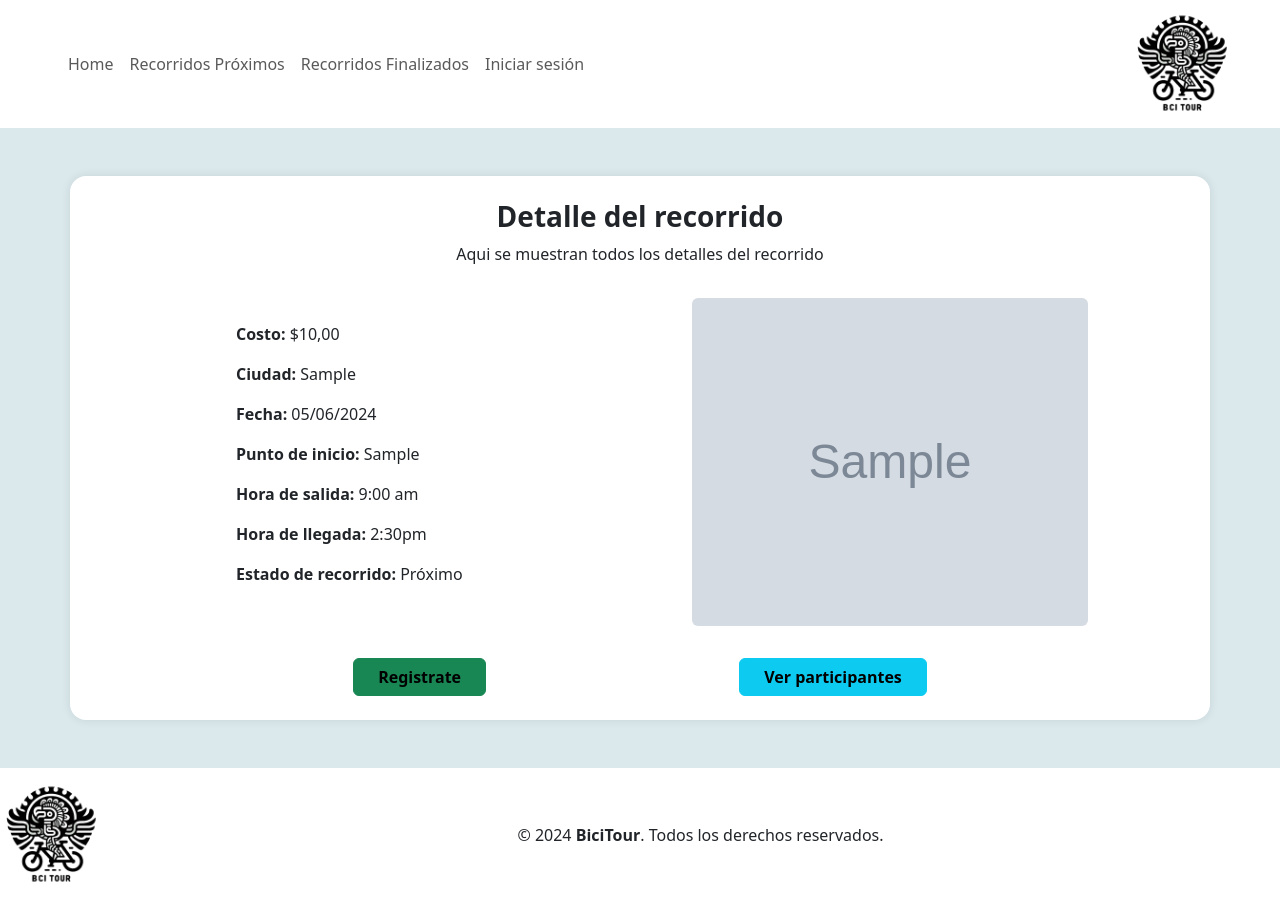
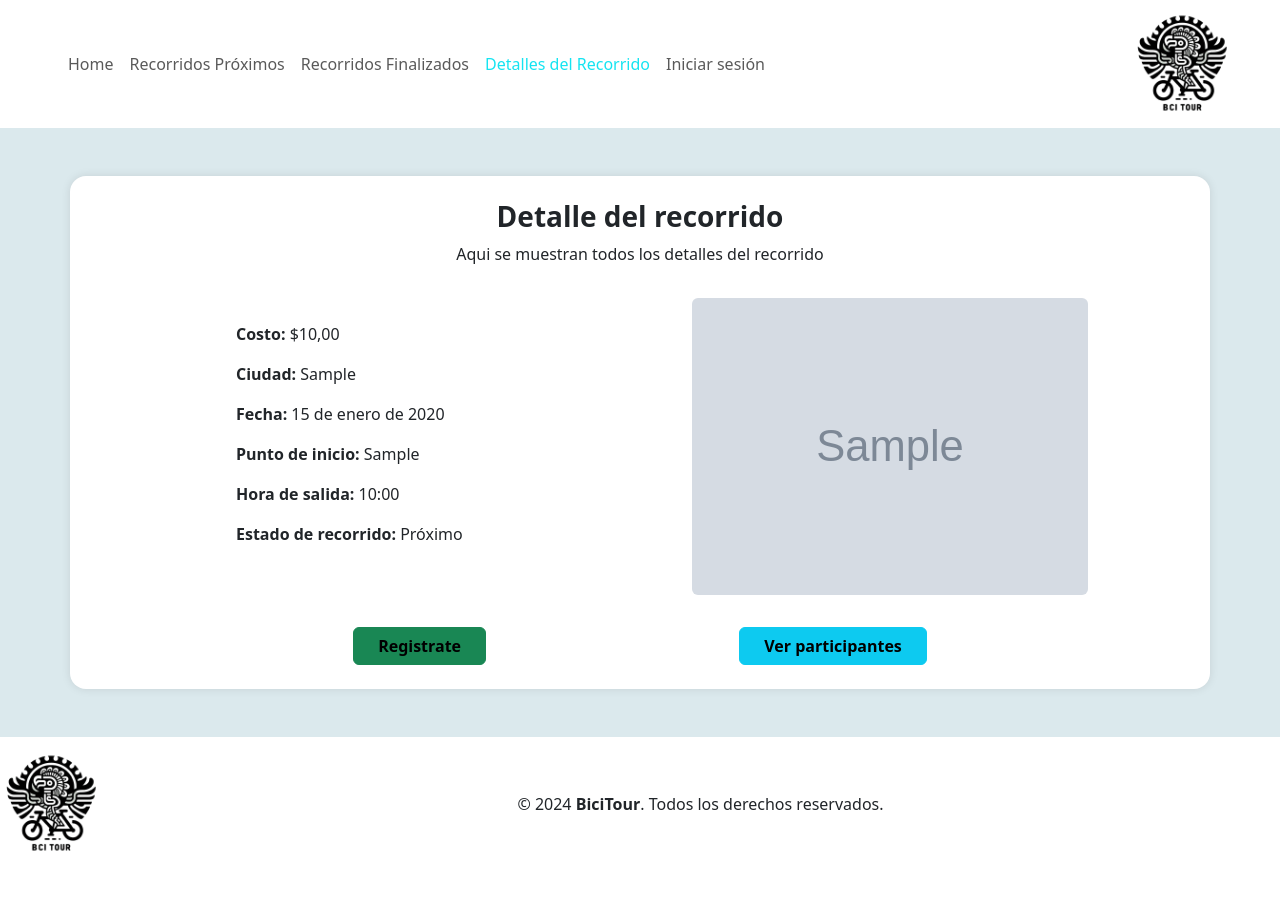
Before and after one commit to GabrielUTM/proyecto-bicitour, a Django app: page /detalle/1 in a window 1280 px wide. After the commit the page ends 851 px from the top, so only its background shows below. Run offline with Django 5.2, Linux system fonts and the light colour scheme; tables that the repository leaves empty hold one stand-in row (values such as "Sample post"); grey boxes marked "Sample" are stand-in pictures; some libraries are stand-ins or nearby versions.

Commit message:
correcion en template detalle recorrido, footer en el admin, y fecha en los recorridos

```diff
--- a/bicitour/bicitour/settings.py
+++ b/bicitour/bicitour/settings.py
@@ -40,7 +40,6 @@ INSTALLED_APPS = [
     'django.contrib.staticfiles',
     'principal',
     'recorridos.apps.RecorridosConfig',
-    'simple_history',
     'import_export',
 
 ]
--- a/bicitour/principal/templates/principal/landing.html
+++ b/bicitour/principal/templates/principal/landing.html
@@ -34,9 +34,14 @@
                     <li class="nav-item">
                         <a class="nav-link {% if request.path == "/Recorridos-Finalizados/"  %}active{% endif %}" href="{% url 'RecorridosFinalizados'%}">Recorridos Finalizados</a>
                     </li>
-                    {% if request.path == "/detalle/" %}
+                    {% if  "detalle" in request.path %}
                     <li class="nav-item">
-                        <a class="nav-link {% if request.path == "/detalle/"  %}active{% endif %}" href="{% url 'Detalle'%}">Detalles del Recorrido</a>
+                        <a class="nav-link {% if "detalle" in request.path  %}active{% endif %}" href="{% url 'Detalle' recorrido.id_recorrido%}">Detalles del Recorrido</a>
+                    </li>
+                    {% endif %}
+                    {% if "pre-registro" in request.path %}
+                    <li class="nav-item">
+                        <a class="nav-link {% if "pre-registro" in request.path  %}active{% endif %}" href="{% url 'Pre-registro' recorrido.id_recorrido%}">Pre-Registro</a>
                     </li>
                     {% endif %}
 
--- a/bicitour/recorridos/admin.py
+++ b/bicitour/recorridos/admin.py
@@ -3,7 +3,6 @@ from .models import Recorridos
 from .models import Inscripcion
 from .models import Comentario
 from .forms import ComentarioForm
-from simple_history.models import HistoricalRecords
 from import_export.admin import ImportExportModelAdmin
 from .resources import ComentarioResource
 
@@ -16,7 +15,6 @@ class AdministrarRecorrido(admin.ModelAdmin):
     date_hierarchy = 'fecha'
     readonly_fields = ('created', 'updated')
     save_on_top = True
-    history = HistoricalRecords()
 
     fieldsets = (
         ('Datos del recorrido: ', {
@@ -36,7 +34,6 @@ class AdministrarComentarios(ImportExportModelAdmin):
     search_fields = ('id_comentario', 'comentario')
     list_filter = ('calificacion', 'id_recorrido')
     readonly_fields = ('id_comentario','created')
-    history = HistoricalRecords()
     resource_class = ComentarioResource
 
     fieldsets = (
@@ -59,7 +56,6 @@ class AdministrarInscripcion(admin.ModelAdmin):
     list_display = ('id_inscripcion', 'id_recorrido', 'usuario_nombre', 'usuario_correo_electronico', 'usuario_telefono', 'usuario_ciudad', 'usuario_estado')
     search_fields = ('usuario_nombre', 'usuario_correo_electronico')
     list_filter = ('usuario_ciudad', 'usuario_estado')
-    history = HistoricalRecords()
 
     fieldsets = (
         ('Datos del usuario: ', {
--- a/bicitour/recorridos/templates/recorridos/detalle_recorrido.html
+++ b/bicitour/recorridos/templates/recorridos/detalle_recorrido.html
@@ -10,13 +10,12 @@
       <div class="col-md-4 col-sm-12 ps-md-5 py-4">
         <p><span class="fw-bolder ps-2">Costo:</span> ${{recorrido.costo}}</p>
         <p><span class="fw-bolder ps-2">Ciudad:</span> {{recorrido.ciudad}}</p>
-        <p><span class="fw-bolder ps-2">Fecha:</span> 05/06/2024</p>
+        <p><span class="fw-bolder ps-2">Fecha:</span> {{recorrido.fecha}}</p>
         <p>
           <span class="fw-bolder ps-2">Punto de inicio:</span>
           {{recorrido.punto_inicio}}
         </p>
-        <p><span class="fw-bolder ps-2">Hora de salida:</span> 9:00 am</p>
-        <p><span class="fw-bolder ps-2">Hora de llegada:</span> 2:30pm</p>
+        <p><span class="fw-bolder ps-2">Hora de salida:</span> {{recorrido.hora}}</p>
         <p>
           <span class="fw-bolder ps-2">Estado de recorrido:</span> {% if recorrido.activo %}Próximo{% else %}Finalizado{% endif %}
         </p>
--- a/bicitour/recorridos/views.py
+++ b/bicitour/recorridos/views.py
@@ -1,3 +1,4 @@
+from datetime import date
 from django.shortcuts import render, get_object_or_404
 from .forms import RegistroParticipantesForm, ComentarioForm
 from .models import Recorridos, Inscripcion
@@ -63,8 +64,9 @@ def registrarCalificacion(request, id):
 
 def recorridosProximos(request):
     recorridos = Recorridos.objects.filter(activo=True)
+    is_today = date.today()
     inscripcion = 'form' in request.COOKIES
-    return render(request, "recorridos/recorridos.html", {'recorridos': recorridos})
+    return render(request, "recorridos/recorridos.html", {'recorridos': recorridos, 'is_today': is_today})
 
 def recorridosFinalizados(request):
     recorridos = Recorridos.objects.filter(activo=False)
```
Also changed, not shown: bicitour/recorridos/templates/recorridos/recorridos.html (+6 -5 lines), bicitour/media/fotos/lago_pbs7zMC.jpg (added), 1 other file.
